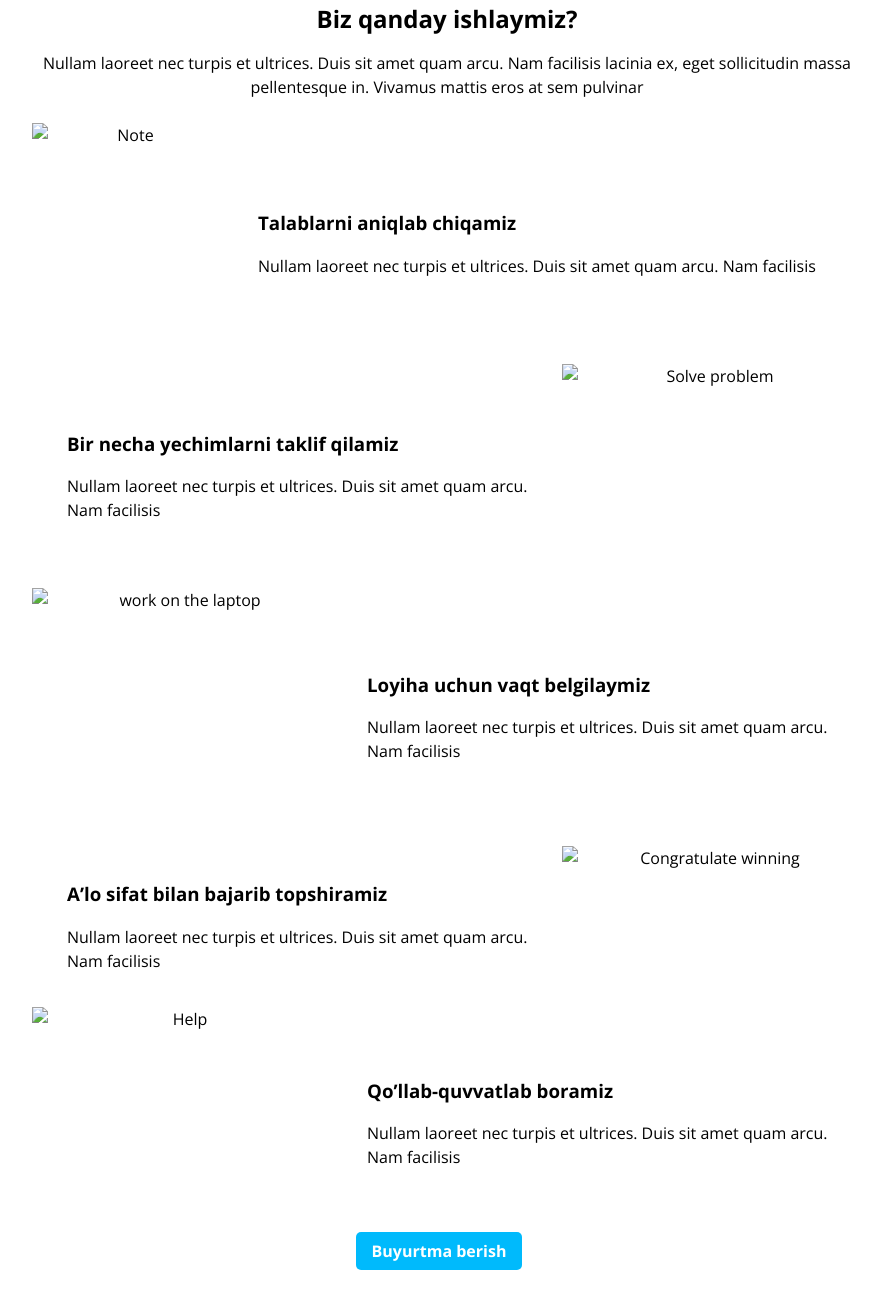
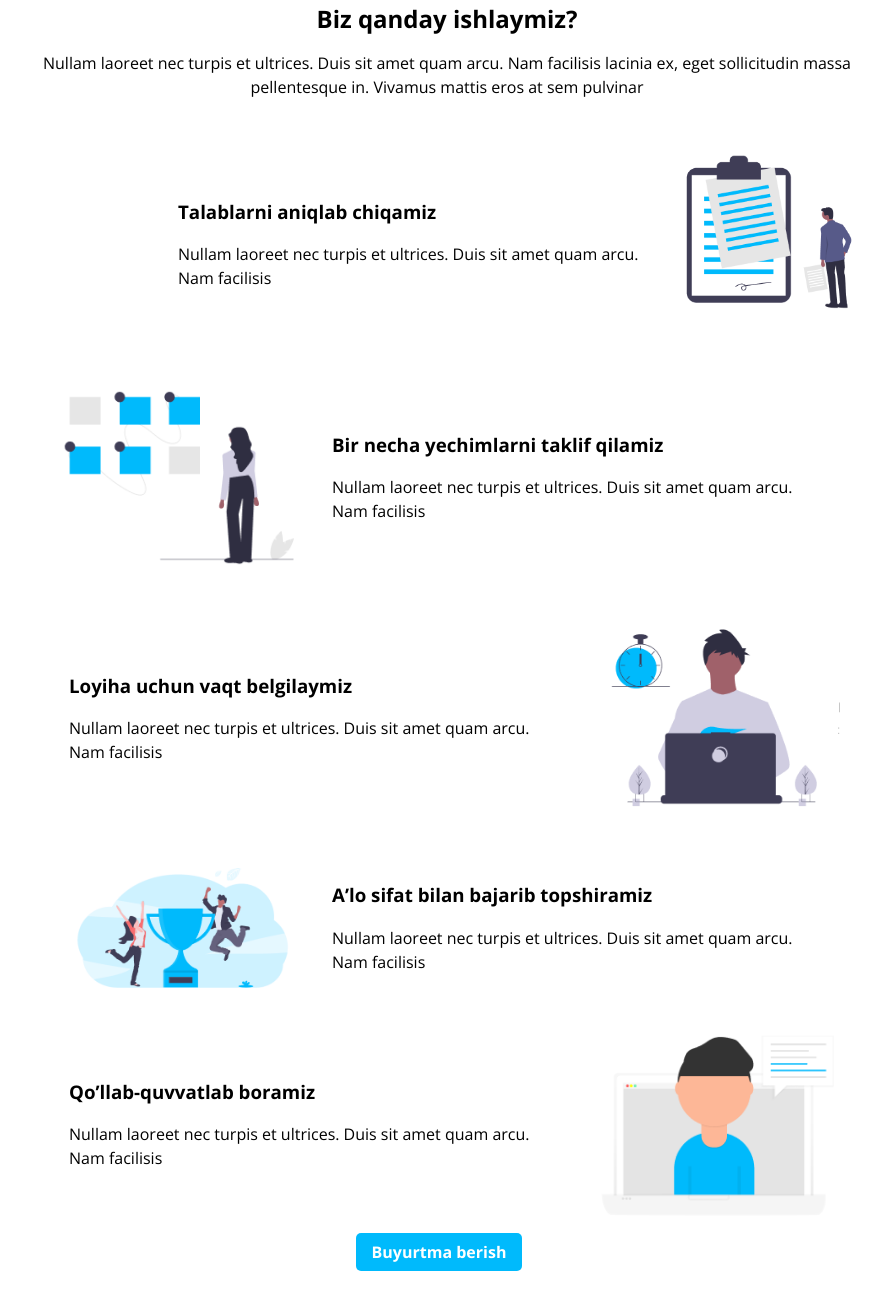
Before and after one commit to kozimov786/pixer-main, a plain HTML site: page index.html in a window 1280 px wide. Shown: the part 1398-2700 px from the top of the page, without its empty margins (193-1076 px from the left). Drawn offline with nearby package versions, Linux system fonts and the light colour scheme.

Commit message:
fix about work

```diff
--- a/css/style.css
+++ b/css/style.css
@@ -294,19 +294,55 @@ body{
     display: flex;
     align-items: center;
 }
-.about-work-info h2{
+.about-work-info__title{
    margin-bottom: 16px;
    font-weight: bold;
    font-size: 24px;
    line-height: 130%;
 }
-.about-work-info p{
+.about-work-info__text{
     margin-bottom: 24px;
 }
 .work-info{
-    margin-left: 35px;
-    text-align: left;
+    width: 493px;
+    text-align: start;
 }
+.about-work-prog:nth-child(even){
+    flex-direction: row-reverse;
+}
+.about-work-prog::before{
+    content: "";
+    display: block;
+    background-repeat: no-repeat;
+    background-position: center center;
+    background-size: contain;
+}
+.about-work-prog__support::before{
+    background-image: url("../img/support.png");
+    width: 300px;
+    height: 232px;
+}
+.about-work-prog__quality::before{
+    background-image: url("../img/quality.png");
+    width: 300px;
+    height: 161px;
+}
+.about-work-prog__deadline::before{
+    background-image: url("../img/deadline.png");
+    width: 300px;
+    height: 258px;
+}
+.about-work-prog__solution::before{
+    background-image: url("../img/solution.png");
+    width: 300px;
+    height: 224px;
+}
+.about-work-prog__demand::before{
+    background-image: url("../img/demand.png");
+    width: 191px;
+    height: 242px;
+}
+
 .order-section{
     background-color: #00BAFC;
     padding: 56px 290px 64px 290px;
--- a/index.html
+++ b/index.html
@@ -118,46 +118,46 @@
 
     <section class="about-work container">
         <div class="about-work-info">
-              <h2>Biz qanday ishlaymiz?</h2>
-              <p>Nullam laoreet nec turpis et ultrices. Duis sit amet quam arcu. Nam facilisis lacinia ex, eget sollicitudin massa pellentesque in. Vivamus mattis eros at sem pulvinar</p>
+              <h2 class="about-work-info__title">Biz qanday ishlaymiz?</h2>
+              <p class="about-work-info__text">Nullam laoreet nec turpis et ultrices. Duis sit amet quam arcu. Nam facilisis lacinia ex, eget sollicitudin massa pellentesque in. Vivamus mattis eros at sem pulvinar</p>
         </div>
-        <div class="about-work-prog">
-            <img src="img/Screenshot_8.png" alt="Note" width="191" height="241">
+        <div class="about-work-prog about-work-prog__demand">
             <div class="work-info">
-                <h3>Talablarni aniqlab chiqamiz</h3>
-                <p>Nullam laoreet nec turpis et ultrices. Duis sit amet quam arcu. Nam facilisis</p>
+                <h3 class="work-info__title">Talablarni aniqlab chiqamiz</h3>
+                <p class="work-info__text">Nullam laoreet nec turpis et ultrices. Duis sit amet quam arcu. Nam facilisis</p>
             </div>
         </div>
-        <div class="about-work-prog">
+        <div class="about-work-prog about-work-prog__solution">
             <div class="work-info">
-                <h3>Bir necha yechimlarni taklif qilamiz</h3>
-                <p>Nullam laoreet nec turpis et ultrices. Duis sit amet quam arcu. Nam facilisis</p>
-            </div>
-            <img src="img/Screenshot_9.png" alt="Solve problem" width="300" height="224">
-        </div>
-        <div class="about-work-prog">
-            <img src="img/Screenshot_10.png" alt="work on the laptop" width="300" height="258">
-            <div class="work-info">
-                <h3>Loyiha uchun vaqt belgilaymiz</h3>
-                <p>Nullam laoreet nec turpis et ultrices. Duis sit amet quam arcu. Nam facilisis</p>
+                <h3 class="work-info__title">Bir necha yechimlarni taklif qilamiz</h3>
+                <p class="work-info__text">Nullam laoreet nec turpis et ultrices. Duis sit amet quam arcu. Nam facilisis</p>
             </div>
         </div>
-        <div class="about-work-prog">
+        <div class="about-work-prog about-work-prog__deadline">
             <div class="work-info">
-                <h3>A’lo sifat bilan bajarib topshiramiz</h3>
-                <p>Nullam laoreet nec turpis et ultrices. Duis sit amet quam arcu. Nam facilisis</p>
-            </div>
-            <img src="img/Screenshot_11.png" alt="Congratulate winning" width="300" height="161">
-        </div>
-        <div class="about-work-prog">
-            <img src="img/Screenshot_12.png" alt="Help" width="300" height="232">
-            <div class="work-info">
-                <h3>Qo’llab-quvvatlab boramiz</h3>
-                <p>Nullam laoreet nec turpis et ultrices. Duis sit amet quam arcu. Nam facilisis</p>
+                <h3 class="work-info__title"> Loyiha uchun vaqt belgilaymiz</h3>
+                <p class="work-info__text">Nullam laoreet nec turpis et ultrices. Duis sit amet quam arcu. Nam facilisis</p>
             </div>
         </div>
+        <div class="about-work-prog about-work-prog__quality">
+            <div class="work-info">
+                <h3 class="work-info__title">A’lo sifat bilan bajarib topshiramiz</h3>
+                <p class="work-info__text">Nullam laoreet nec turpis et ultrices. Duis sit amet quam arcu. Nam facilisis</p>
+            </div>
+        </div>
+        <div class="about-work-prog about-work-prog__support">
+            <div class="work-info">
+                <h3 class="work-info__title">Qo’llab-quvvatlab boramiz</h3>
+                <p class="work-info__text">Nullam laoreet nec turpis et ultrices. Duis sit amet quam arcu. Nam facilisis</p>
+            </div>
+        </div>
+
         <a class="about-work-link btn" href="#">Buyurtma berish</a>
+
     </section>
+
+
+
     <section class="order-section container">
         <div class="order-info">
            <h2>Buyurtma berish</h2>
@@ -177,7 +177,12 @@
         </form>
     </div>
     </section>
+
+
     </main>
+
+
+
     <footer class="site-footer">
          <div class="footer-wrapper container">
              <div class="footer-copy-info">
```
